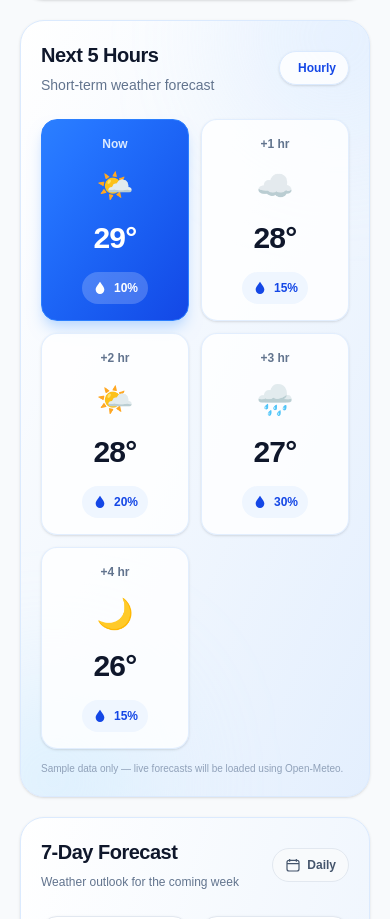
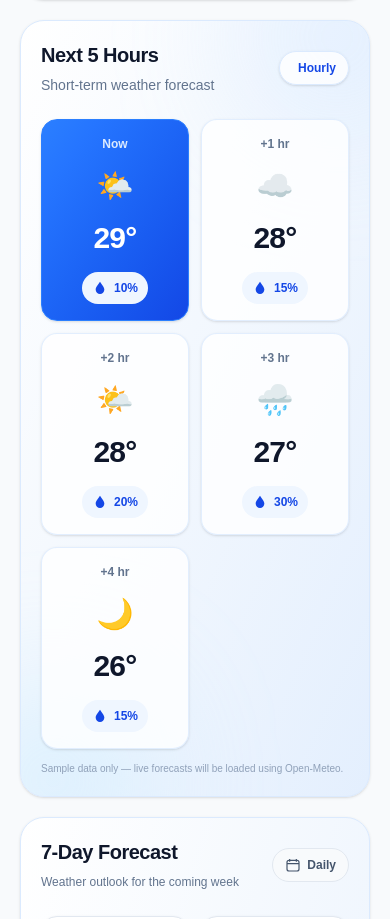
Before and after one commit to navodasubasingha/weather-aid, a React (Vite) app: page / in a window 390 px wide. Shown: the part 1042-1961 px from the top of the page. Built offline with nearby package versions, Linux system fonts and the light colour scheme; no server answers.

Commit message:
version 1.5.1 - impro fiveHourForcasr Section

```diff
--- a/src/component/FiveHourForecast.jsx
+++ b/src/component/FiveHourForecast.jsx
@@ -69,10 +69,11 @@ function FiveHourForecast() {
         {hourlyData.map((hour, index) => (
           <div
             key={hour.time}
-            className={`flex min-w-0 flex-col items-center rounded-2xl border px-2 py-4 text-center transition-all duration-200 hover:-translate-y-1 hover:shadow-lg sm:px-2 sm:py-5 ${
+
+            className={`flex min-w-0 flex-col items-center rounded-2xl border px-2 py-4 text-center shadow-sm transition-all duration-200 hover:-translate-y-1 hover:border-blue-300 hover:shadow-lg dark:hover:border-blue-500 sm:px-2 sm:py-5 ${
               index === 0
-                ? 'border-blue-500 bg-gradient-to-br from-blue-500 to-blue-700 text-white shadow-lg shadow-blue-200 dark:shadow-none'
-                : 'border-blue-100/80 bg-white/80 text-slate-900 shadow-sm hover:border-blue-200 dark:border-slate-700 dark:bg-[#1B2A42] dark:text-slate-100 dark:shadow-none'
+                ? 'border-blue-500 bg-gradient-to-br from-blue-500 to-blue-700 text-white dark:border-slate-700 dark:from-[#1B2A42] dark:via-[#1B2A42] dark:to-[#1B2A42] dark:text-slate-100'
+                : 'border-blue-100/80 bg-white/80 text-slate-900 dark:border-slate-700 dark:bg-[#1B2A42] dark:text-slate-100'
             }`}
           >
             {/* Time */}
@@ -105,13 +106,7 @@ function FiveHourForecast() {
             </p>
 
             {/* Rain probability */}
-            <div
-              className={`mt-4 flex items-center justify-center gap-1.5 rounded-full px-2.5 py-2 ${
-                index === 0
-                  ? 'bg-white/20 text-white'
-                  : 'bg-blue-50 text-blue-700 dark:bg-[#263B5D] dark:text-blue-300'
-              }`}
-            >
+            <div className="mt-4 flex items-center justify-center gap-1.5 rounded-full bg-blue-50 px-2.5 py-2 text-blue-700 dark:bg-[#263B5D] dark:text-blue-300">
               <svg
                 viewBox="0 0 24 24"
                 fill="currentColor"
```
